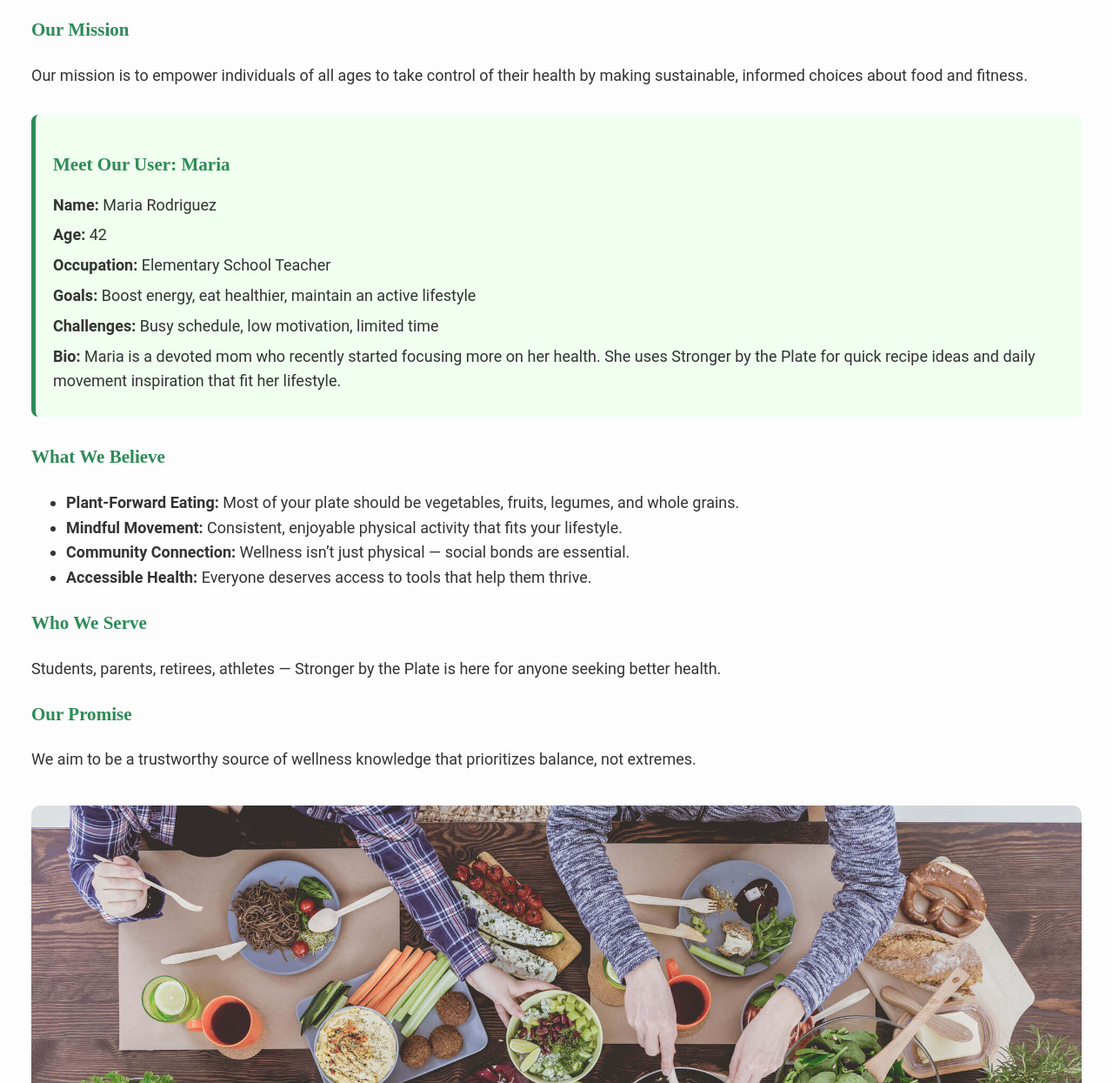
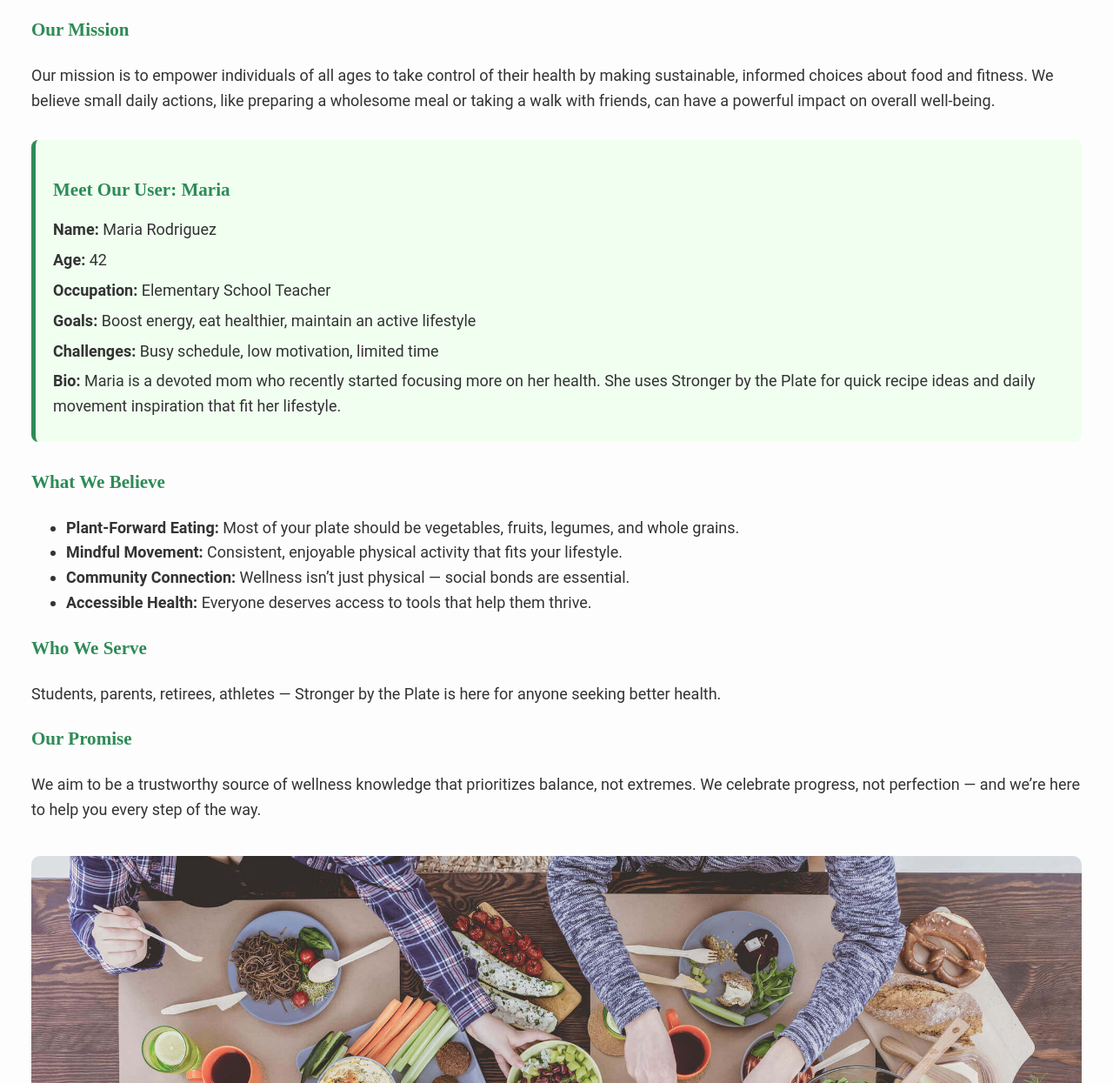
Before and after one commit to jesusmedeles/MODULE5_TABLES_LISTS_AND_MORE, a plain HTML site: page about.html in a window 1280 px wide. Shown: the part 395-1640 px from the top of the page at 87% size. Drawn offline with Linux system fonts and the light colour scheme.

```diff
--- a/about.html
+++ b/about.html
@@ -1,4 +1,3 @@
-<!DOCTYPE html>
 <!DOCTYPE html>
 <html lang="en">
 <head>
@@ -24,14 +23,16 @@
     </nav>
   </header>
 
-  <!-- About Section -->
+  <!-- About Page Content -->
   <main>
+    <!-- Mission Section -->
     <section class="mission">
       <h2>About Stronger by the Plate</h2>
       <p><strong>Stronger by the Plate</strong> is more than just a website — it’s a wellness movement built around the idea that the path to a long, healthy life begins with what’s on your plate.</p>
 
       <h3>Our Mission</h3>
-      <p>Our mission is to empower individuals of all ages to take control of their health by making sustainable, informed choices about food and fitness.</p>
+      <p>Our mission is to empower individuals of all ages to take control of their health by making sustainable, informed choices about food and fitness. We believe small daily actions, like preparing a wholesome meal or taking a walk with friends, can have a powerful impact on overall well-being.</p>
+    </section>
 
     <!-- ✅ User Persona Section -->
     <section class="user-persona">
@@ -46,6 +47,8 @@
       </div>
     </section>
 
+    <!-- Beliefs & Promise Section -->
+    <section class="beliefs">
       <h3>What We Believe</h3>
       <ul>
         <li><strong>Plant-Forward Eating:</strong> Most of your plate should be vegetables, fruits, legumes, and whole grains.</li>
@@ -58,10 +61,16 @@
       <p>Students, parents, retirees, athletes — Stronger by the Plate is here for anyone seeking better health.</p>
 
       <h3>Our Promise</h3>
-      <p>We aim to be a trustworthy source of wellness knowledge that prioritizes balance, not extremes.</p>
+      <p>We aim to be a trustworthy source of wellness knowledge that prioritizes balance, not extremes. We celebrate progress, not perfection — and we’re here to help you every step of the way.</p>
 
       <img src="images/foodcommunityplanview.jpg" alt="Healthy food and people together" style="max-width:100%; border-radius: 10px; margin-top: 20px;">
     </section>
   </main>
 
   <!-- Footer -->
+  <footer>
+    <p>© 2025 Stronger by the Plate</p>
+  </footer>
+
+</body>
+</html>
```
Lines whose indentation alone changed are shown as unchanged.
